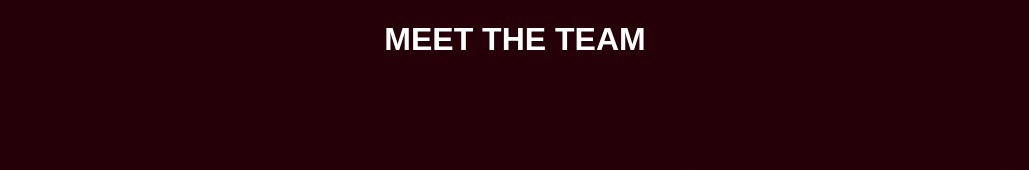
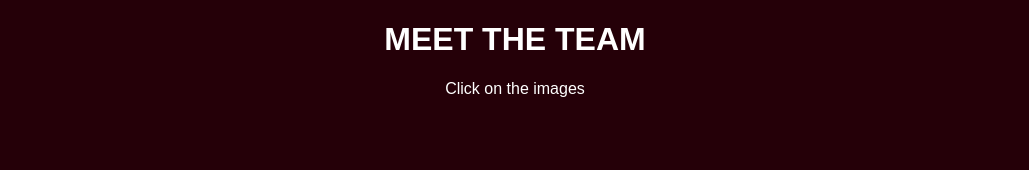
Before and after one commit to nandini7637/Techfest-website, a plain HTML site: page team.html in a window 1280 px wide. Shown: the top 170 px of the page, without its empty margins (125-1154 px from the left). Drawn offline with Linux system fonts and the light colour scheme.

Commit message:
Update team.html

```diff
--- a/team.html
+++ b/team.html
@@ -82,6 +82,8 @@
 <body>
 
     <h1 style="text-align: center;color: #fff;">MEET THE TEAM</h1>
+    <p style="text-align: center;color: #fff;">Click on the images</p>
+
 
     <div class="container">
         <div class="card">
```
